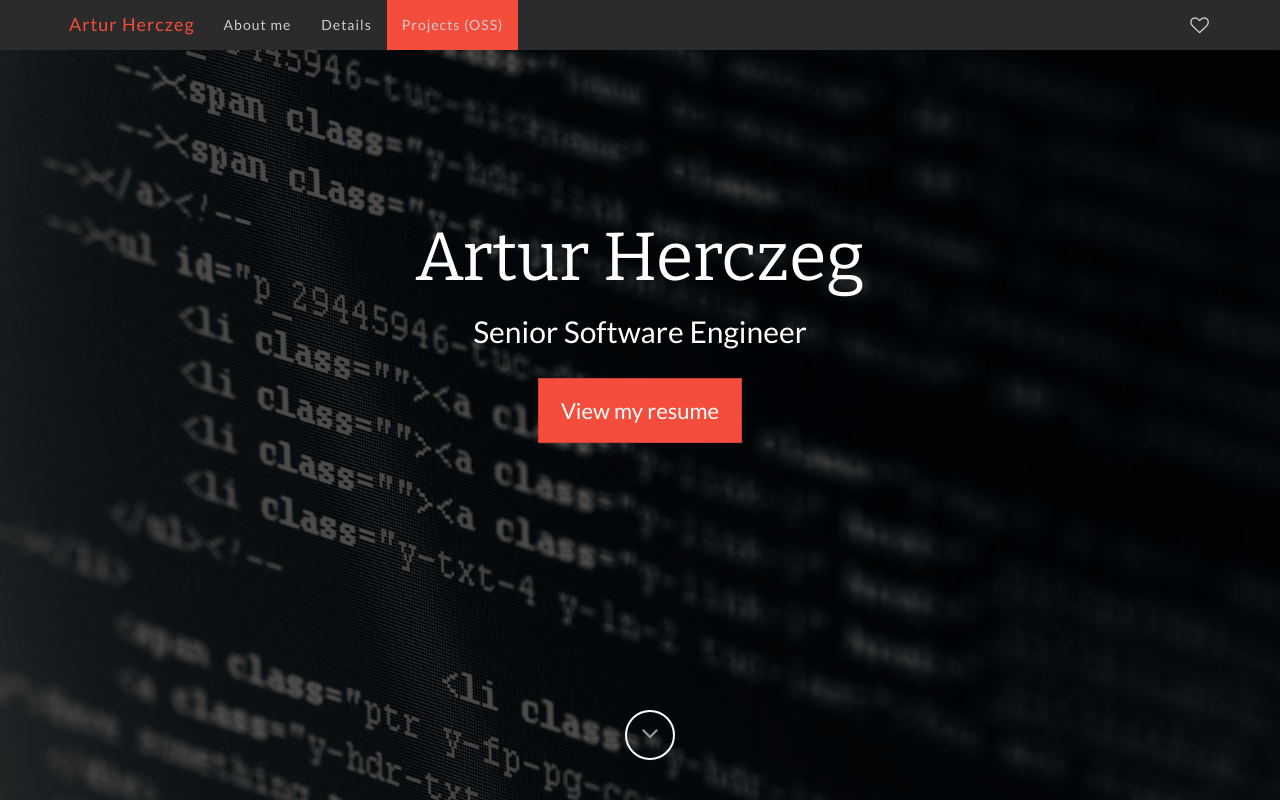
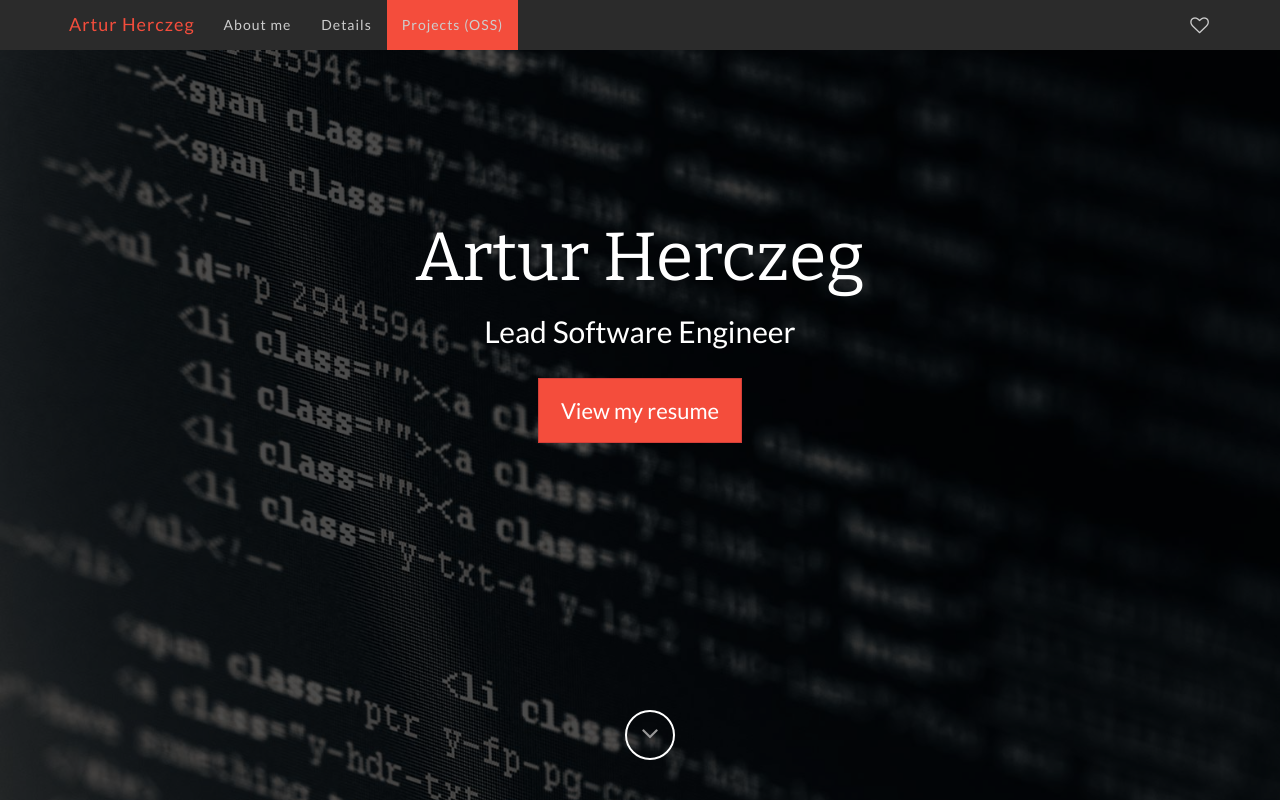
Before and after one commit to artur02/artur02.github.io, a plain HTML site: page index.html in a window 1280 px wide. Shown: the top 802 px of the page. Drawn offline with nearby package versions, Linux system fonts and the light colour scheme.

Commit message:
Promo from Senior to Lead

```diff
--- a/index.html
+++ b/index.html
@@ -3,7 +3,7 @@
   <head>
     <meta charset="utf-8">
     <title>Artur Herczeg - Senior Software Engineer</title>
-    <meta name="description" content="Artur Herczeg - Senior Software Engineer. An introduction page." />
+    <meta name="description" content="Artur Herczeg - Lead Software Engineer. An introduction page." />
     <meta name="viewport" content="width=device-width, initial-scale=1.0">
 
     <link rel="stylesheet" href="https://maxcdn.bootstrapcdn.com/bootstrap/3.3.5/css/bootstrap.min.css" integrity="sha512-dTfge/zgoMYpP7QbHy4gWMEGsbsdZeCXz7irItjcC3sPUFtf0kuFbDz/ixG7ArTxmDjLXDmezHubeNikyKGVyQ==" crossorigin="anonymous">
@@ -44,7 +44,7 @@
 <section class="container-fluid" id="section1">
     <div class="v-center">
         <h1 class="text-center">Artur Herczeg</h1>
-        <h2 class="text-center lato animate slideInDown">Senior Software Engineer</h2>
+        <h2 class="text-center lato animate slideInDown">Lead Software Engineer</h2>
         <p class="text-center">
             <br>
             <a href="https://hu.linkedin.com/in/arturherczeg" class="btn btn-danger btn-lg btn-huge lato" target="_blank">View my resume</a>
```
